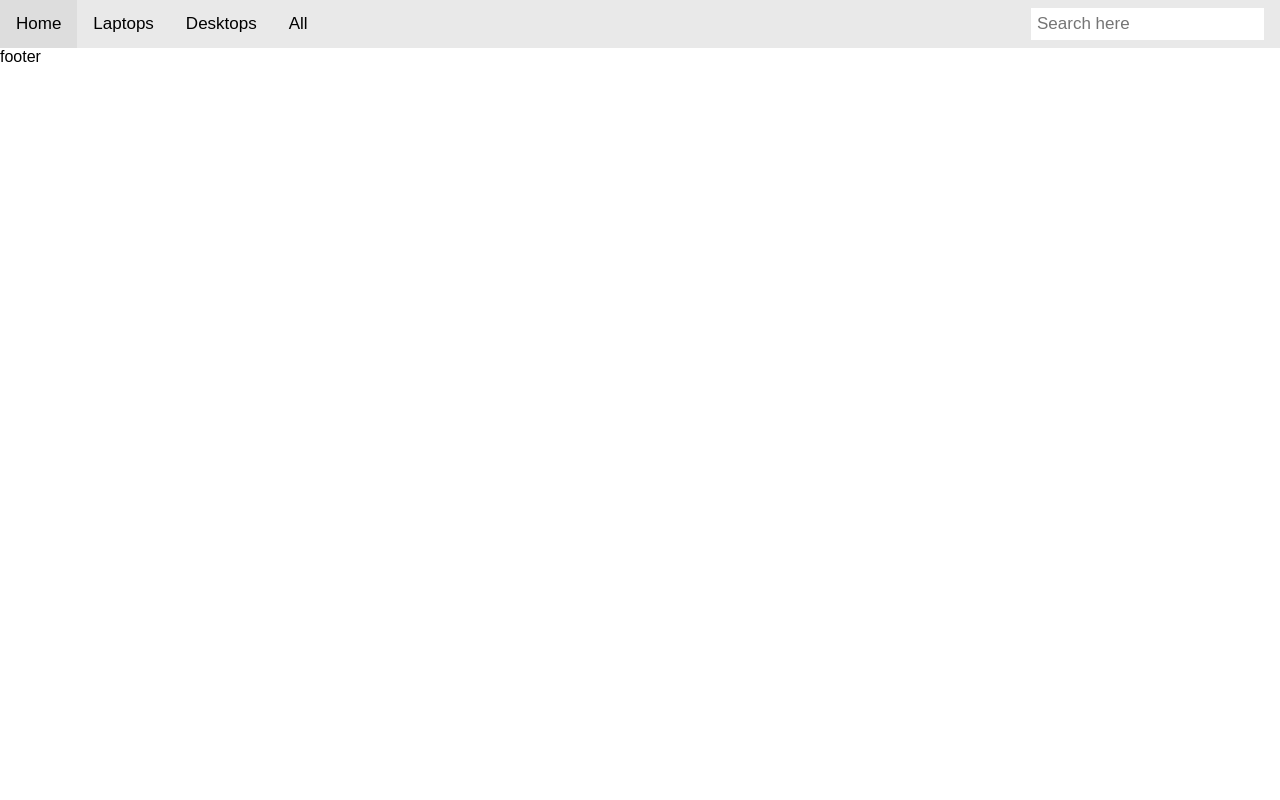
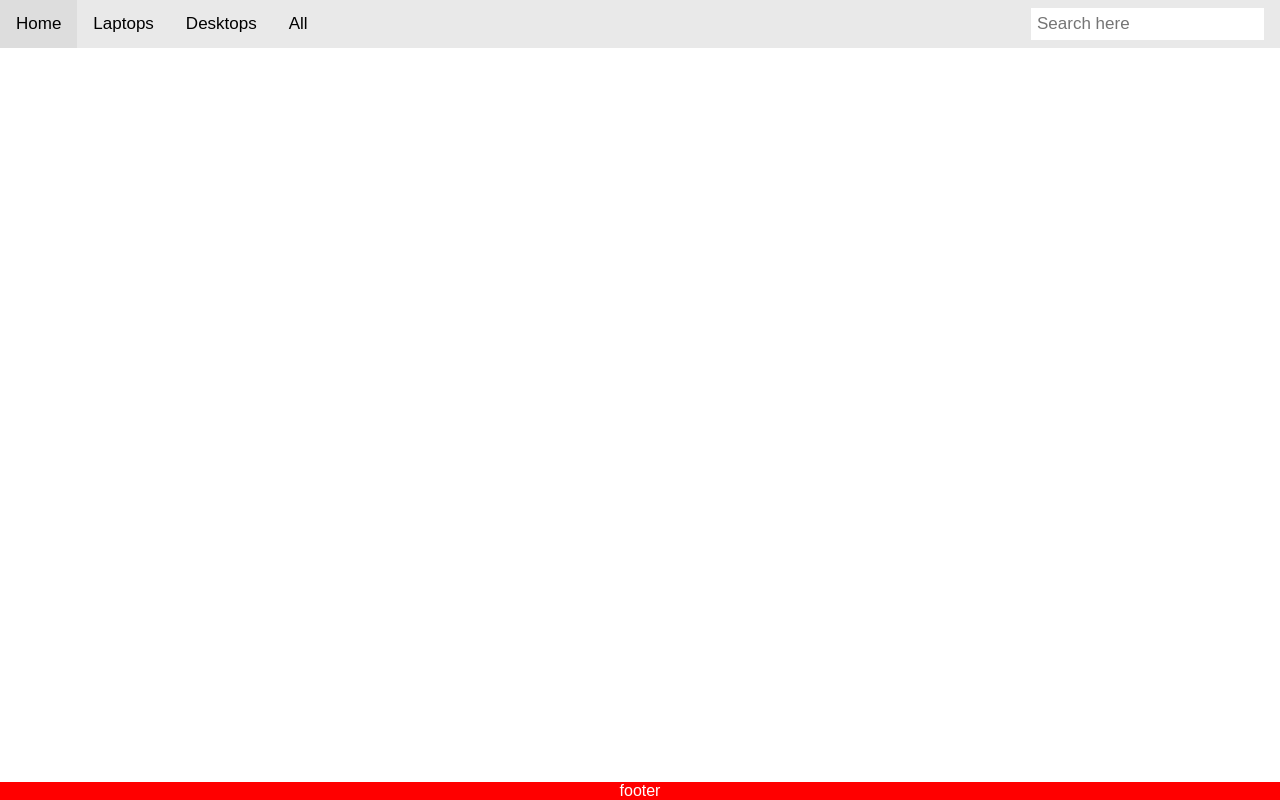
Before and after one commit to bion-slmn/Kartify, a Flask app: page / in a window 1280 px wide. Run offline with Flask 3, Linux system fonts and the light colour scheme; some libraries are stand-ins or nearby versions.

Commit message:
creating footer

```diff
--- a/flask_app/static/styles/top_bar.css
+++ b/flask_app/static/styles/top_bar.css
@@ -57,6 +57,16 @@ cursor: pointer;
 background: #ccc;
 }
 
+#footer {
+	position: fixed;
+	left: 0;
+	bottom: 0;
+	width: 100%;
+	background-color: red;
+	color: white;
+	text-align: center
+}
+
 @media screen and (max-width: 600px) {
 .topnav .search-container {
 float: none;
@@ -72,13 +82,3 @@ padding: 14px;
 .topnav input[type=search] {
 border: 1px solid #ccc;
 }
-
-#footer {
-position: fixed;
-left: 0;
-bottom: 0;
-width: 100%;
-background-color: red;
-color: white;
-text-align: center
-}
```
